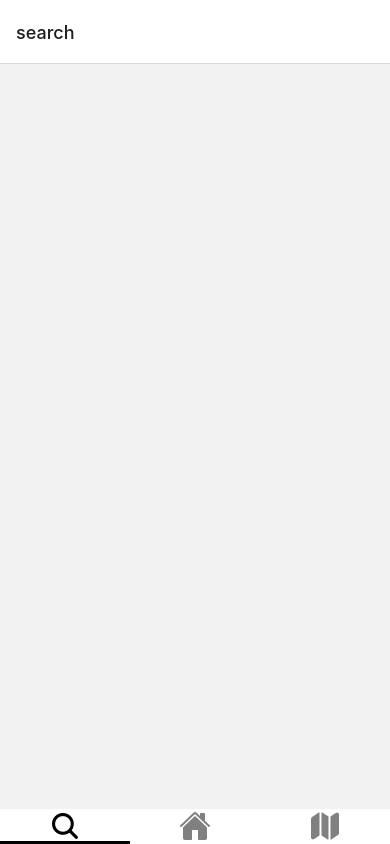
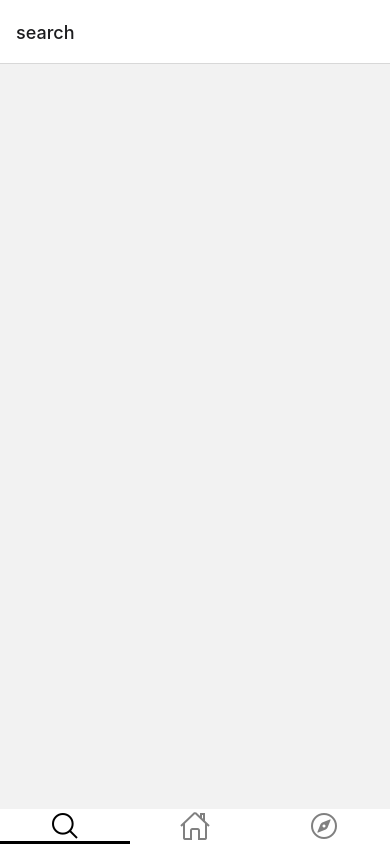
Before and after one commit to jasminlehtinen/Joika, a React Native app: screen / in a window 390 px wide. Built offline with nearby package versions, Linux system fonts and the light colour scheme.

Commit message:
Changed the correct icon names
Changed the correct icon names for the Ionicons icons

```diff
--- a/src/TabBar.tsx
+++ b/src/TabBar.tsx
@@ -40,9 +40,9 @@ const TabBar = ({ state, descriptors, navigation }) => {
                     >
                         <Ionicons
                             name={
-                                route.name === 'search' ? 'ios-search' :
-                                route.name === 'home' ? 'ios-home' :
-                                route.name === 'map' ? 'ios-map' : 'ios-home-outline'
+                                route.name === 'search' ? 'search-outline' :
+                                route.name === 'home' ? 'home-outline' :
+                                route.name === 'map' ? 'compass-outline' : ''
                             }
                             size={32}
                             color={isFocused ? 'black' : 'gray'}
```
